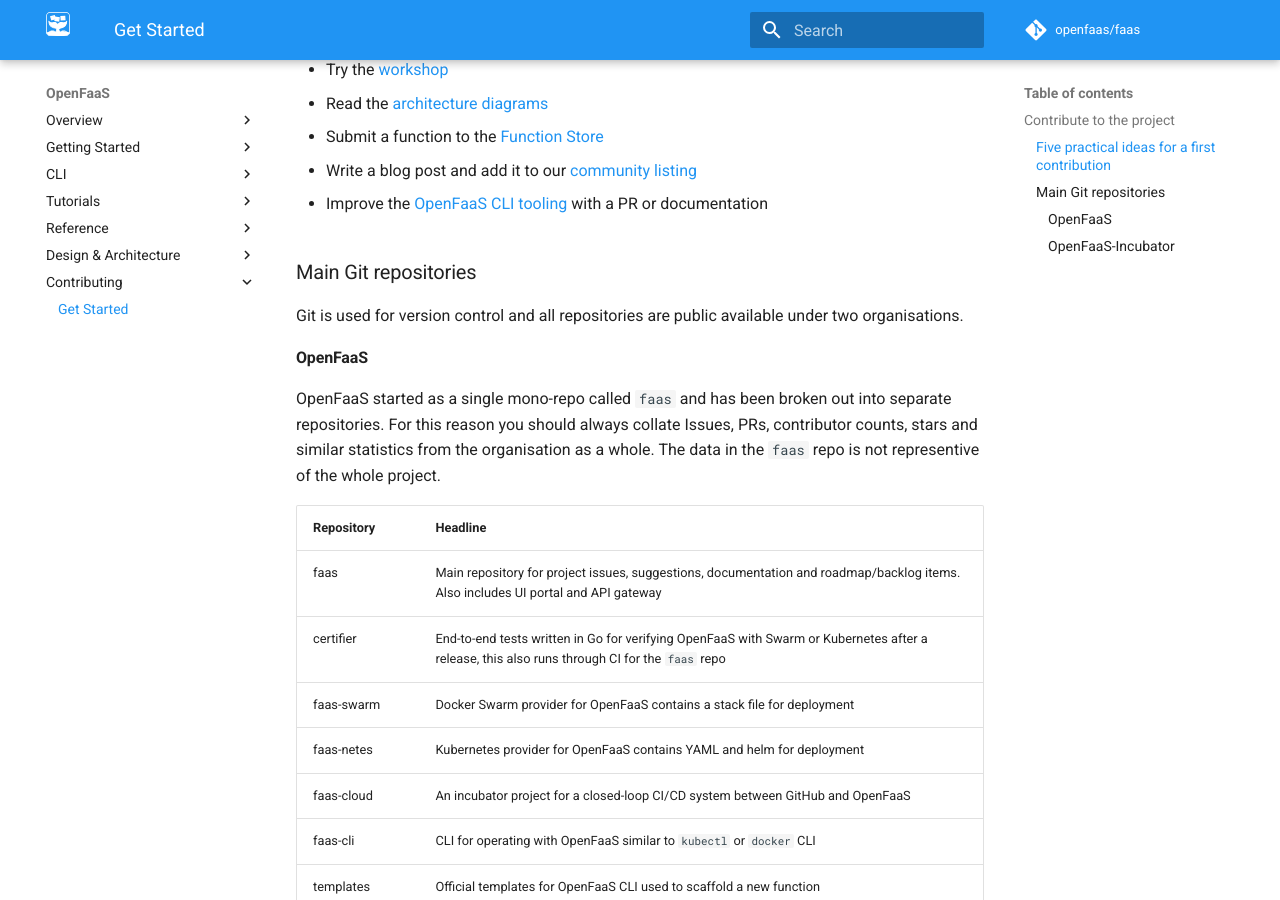
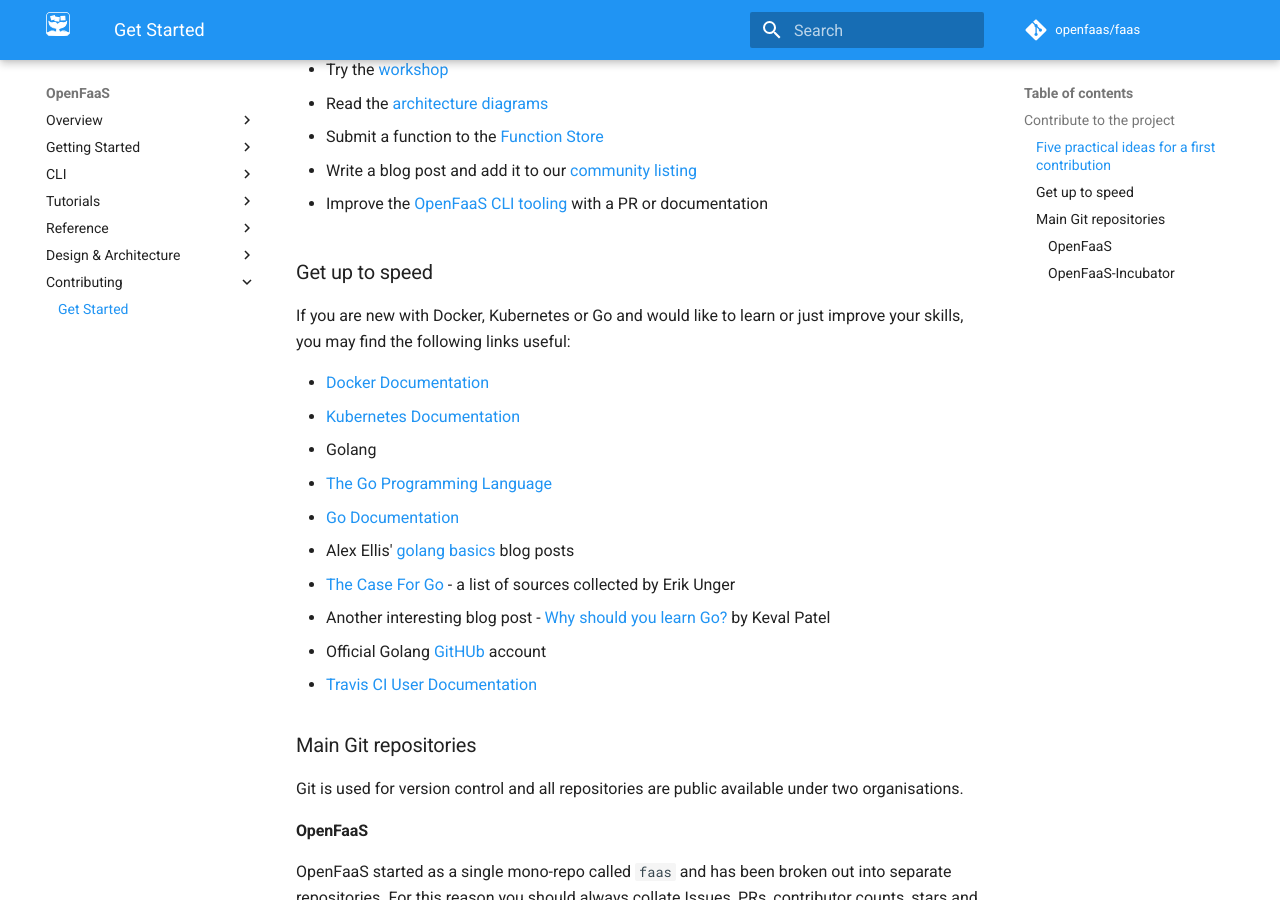
Before and after one commit to openfaas/docs, an MkDocs documentation site: the page built from docs/contributing/get-started.md, in a window 1280 px wide and 900 px high, scrolled down 390 px. Built offline with MkDocs 1.6.1 and Material for MkDocs 9.7.7, drawn with Linux system fonts in a browser that asks for light colours; comment, search, counter and statistics services are not loaded; old or Windows-style settings are respelled for this version of MkDocs.

Commit message:
Update contributing docs with "Get up to speed" section
This  adds  a  "Get up to speed"  section  to  the  Get  started
contributing  guide.  The  section  contains  links  to  Docker,
Kubernetes,  Go and Travis CI official docimentation  as well as
some interesting Golang blog posts and sources

Signed-off-by: Ivana Yovcheva (VMware) <iyovcheva@vmware.com>

```diff
--- a/docs/contributing/get-started.md
+++ b/docs/contributing/get-started.md
@@ -15,6 +15,21 @@ Before raising a PR or an issue request that you read our [Contributing guide](h
 * Write a blog post and add it to our [community listing](https://docs.openfaas.com/community/#community-resources)
 
 * Improve the [OpenFaaS CLI tooling](https://github.com/openfaas/faas-cli) with a PR or documentation
+
+### Get up to speed
+
+If you are new with Docker, Kubernetes or Go and would like to learn or just improve your skills, you may find the following links useful:
+
+* [Docker Documentation](https://docs.docker.com)
+* [Kubernetes Documentation](https://kubernetes.io/docs/home/?path=browse)
+* Golang
+  - [The Go Programming Language](https://golang.org)
+  - [Go Documentation](https://golang.org/doc/)
+  - Alex Ellis' [golang basics](https://blog.alexellis.io/tag/golang-basics/) blog posts
+  - [The Case For Go](https://gist.github.com/ungerik/3731476) - a list of sources collected by Erik Unger
+  - Another interesting blog post - [Why should you learn Go?](https://medium.com/@kevalpatel2106/why-should-you-learn-go-f607681fad65) by Keval Patel
+  - Official Golang [GitHUb](https://github.com/golang) account
+* [Travis CI User Documentation](https://docs.travis-ci.com)
 
 ### Main Git repositories
 
```
